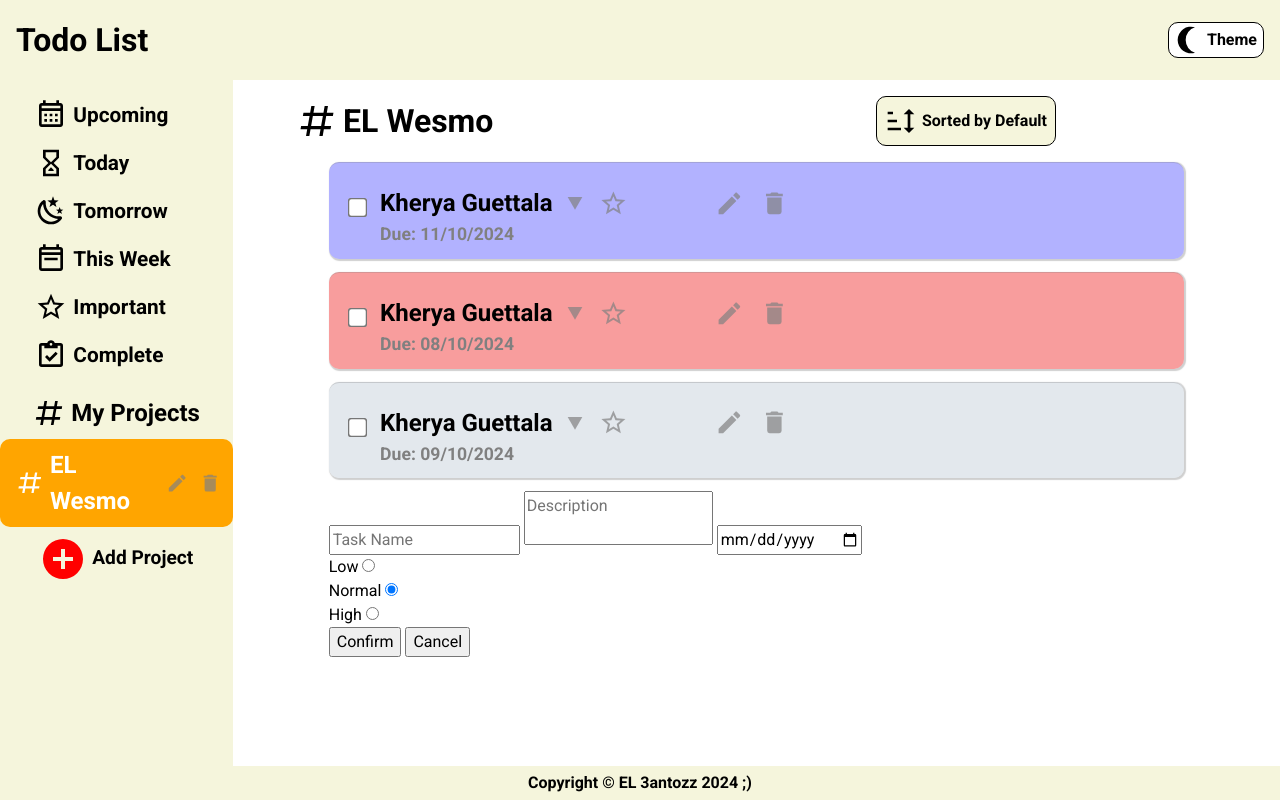
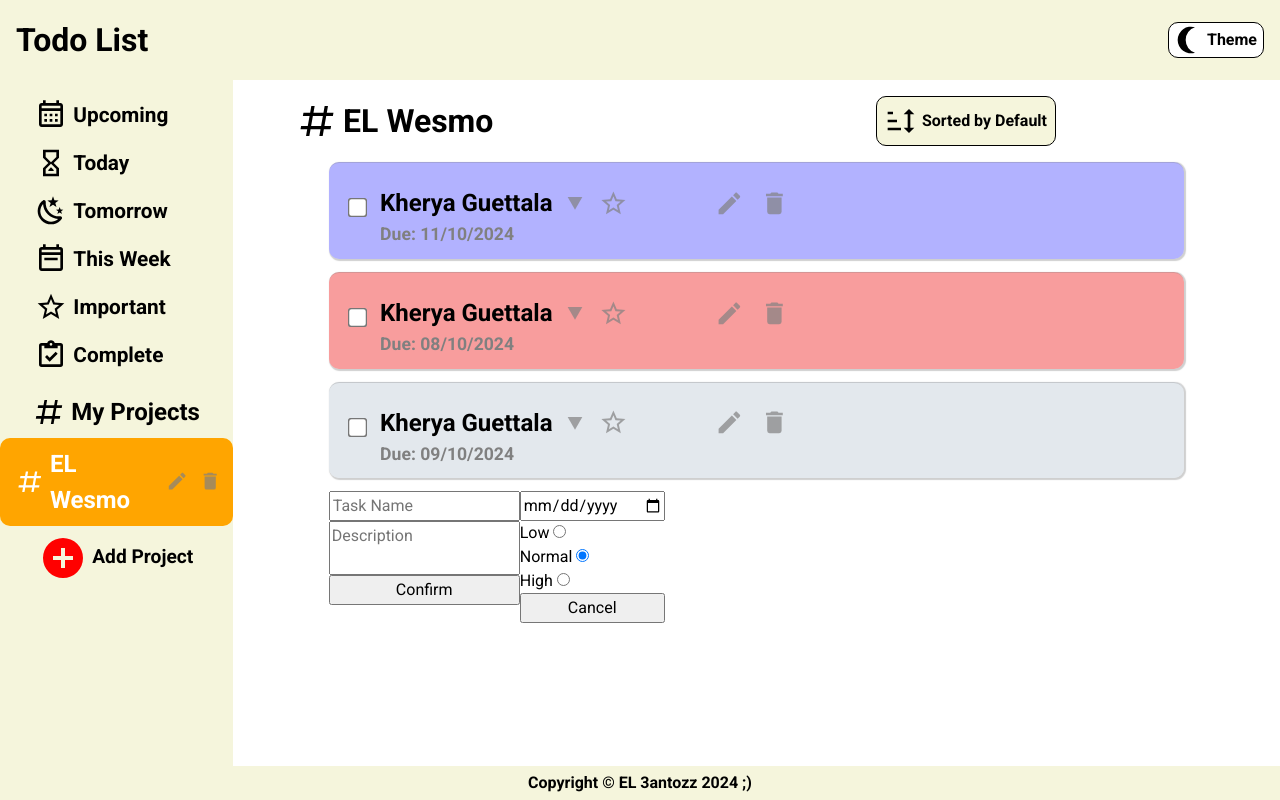
Before and after one commit to 3antozz/Todo-List, a website built with webpack: page src/template.html in a window 1280 px wide. Both pictures are taken after a click on the button "Add Task". Built offline with nearby package versions, Linux system fonts and the light colour scheme.

Commit message:
Add more styling

```diff
--- a/src/DOMHandler.js
+++ b/src/DOMHandler.js
@@ -328,7 +328,7 @@ const showTaskUI = function (edit = false) {
     }
     const addUi = document.querySelector(".add-task-ui");
     hideAddTaskButton();
-    addUi.style.display = "block";
+    addUi.style.display = "flex";
 }
 
 const hideTaskUI = function () {
--- a/src/index.js
+++ b/src/index.js
@@ -87,7 +87,7 @@ function staticButtonsEventListeners (projectsHandler, clickHandler, dates, proj
     const addButton = document.querySelector(".add-project");
     const input = document.querySelector("#proj-name");
     const confirmTask = document.querySelector(".confirm");
-    const cancelTask = document.querySelector(".add-task-ui button:not(:first-of-type)");
+    const cancelTask = document.querySelector(".cancel-task");
     const titleInput = document.querySelector("#task-name");
     const descInput = document.querySelector("#task-desc");
     const dateInput = document.querySelector("#task-date");
--- a/src/styles.css
+++ b/src/styles.css
@@ -64,7 +64,7 @@
     --focus-clr: red;
     --dynamic-btn-clr: rgba(255, 255, 255, 0.4);
     --high: rgba(255, 107, 107, 0.5);
-    --normal: rgba(146, 131, 245, 0.5);
+    --normal: rgba(168, 157, 234, 0.5);
     --low: rgba(200, 209, 220, 0.5);
     --date: rgba(255, 255, 255, 0.7);
     --sort: rgba(128, 128, 128, 0.7);
@@ -206,7 +206,7 @@
   .dates {
     display: flex;
     flex-direction: column;
-    padding-bottom: 0.5rem;
+    padding-bottom: 0.4rem;
   }
 
   .dates button {
@@ -383,6 +383,11 @@
     display: inline-block;
     vertical-align: middle;
     fill: red;
+  }
+
+  .add-task-ui > div {
+    display: flex;
+    flex-direction: column;
   }
 
 
--- a/src/template.html
+++ b/src/template.html
@@ -68,9 +68,14 @@
 
             <div class="todos">
                 <form class="add-task-ui">
+                    <div class="text">
                         <input type="text" id="task-name" aria-label="Task name" placeholder="Task Name" required>
                         <textarea id="task-desc" aria-label="Task description" placeholder="Description"></textarea>
+                        <button class="confirm">Confirm</button>
+                    </div>
+                    <div class="choose">
                         <input type="date" name="task_due" id="task-date">
+                        <div class="radio">
                             <div>
                                 <label for="Low">Low</label>
                                 <input type="radio" name="task_priority" id="Low" value="Low">
@@ -83,8 +88,9 @@
                                 <label for="High">High</label>
                                 <input type="radio" name="task_priority" id="High" value="High">
                             </div>
-                    <button class="confirm">Confirm</button>
-                    <button type="button">Cancel</button>
+                        </div>
+                        <button type="button" class="cancel-task">Cancel</button>
+                    </div>
                 </form>
                 <button class="add-task"><svg xmlns="http://www.w3.org/2000/svg" viewBox="0 0 24 24"><title>Add Task</title><path d="M17,13H13V17H11V13H7V11H11V7H13V11H17M12,2A10,10 0 0,0 2,12A10,10 0 0,0 12,22A10,10 0 0,0 22,12A10,10 0 0,0 12,2Z" /></svg> Add Task</button>
             </div>
```
Lines whose indentation alone changed are shown as unchanged.
